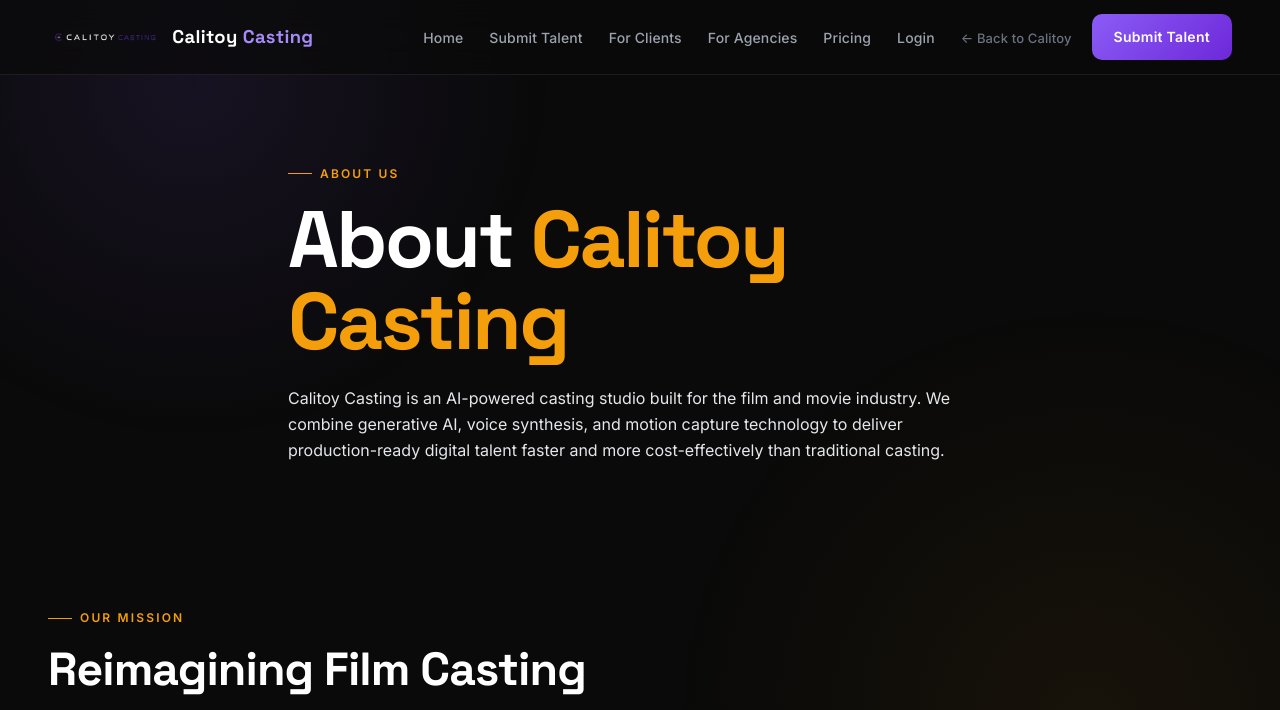
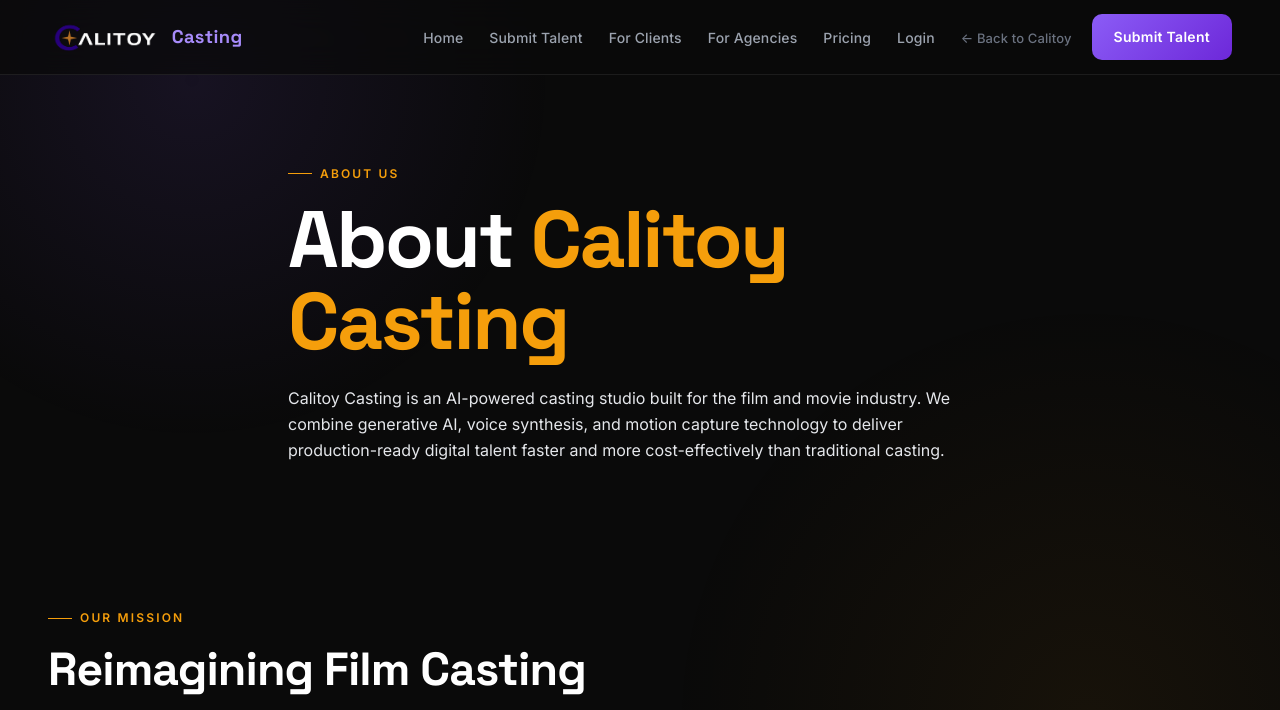
Before and after one commit to JoS727/calitoy-casting, a plain HTML site: page about.html in a window 1280 px wide. Shown: the top 710 px of the page. Drawn offline with Linux system fonts and the light colour scheme.

Commit message:
Unify branding with Calitoy Creative Agency logo (#2)
- Add unified calitoy-creative-logo.png to assets
- Update all 10 HTML files (about, agencies, clients, index, intake, login, pricing, services, showcase, submit)
- Replace favicon, nav logo, and footer logo references to use unified creative agency asset
- Update alt text to 'Calitoy Creative Agency'
- Update logo-text to display only division name 'Casting' in purple
- Add missing favicon links to all pages for consistency

```diff
--- a/about.html
+++ b/about.html
@@ -4,6 +4,7 @@
 <meta charset="UTF-8">
 <meta name="viewport" content="width=device-width, initial-scale=1.0">
 <title>About - Calitoy Casting</title>
+<link rel="icon" type="image/png" href="assets/calitoy-creative-logo.png">
 <meta name="description" content="About Calitoy Casting - AI-powered casting studio technology, team, and mission for the future of film casting.">
 <link rel="preconnect" href="https://fonts.googleapis.com">
 <link rel="preconnect" href="https://fonts.gstatic.com" crossorigin>
@@ -16,8 +17,8 @@
 <header>
   <div class="nav-wrap">
     <a href="index.html" class="nav-logo">
-      <img src="assets/calitoy-casting-logo.png" alt="Calitoy Casting">
-      <span class="logo-text">Calitoy<span> Casting</span></span>
+      <img src="assets/calitoy-creative-logo.png" alt="Calitoy Creative Agency">
+      <span class="logo-text"><span>Casting</span></span>
     </a>
     <ul class="nav-links">
       <li><a href="index.html">Home</a></li>
@@ -183,7 +184,7 @@
   <div class="container">
     <div class="footer-grid">
       <div class="footer-brand">
-        <a href="index.html" class="nav-logo"><img src="assets/calitoy-casting-logo.png" alt="Calitoy Casting" height="40"></a>
+        <a href="index.html" class="nav-logo"><img src="assets/calitoy-creative-logo.png" alt="Calitoy Creative Agency" height="40"></a>
         <p>The Digital Twin Casting House. AI-powered talent, digital doubles, voice cloning, and intelligent casting for modern productions.</p>
         <p class="footer-tagline">Part of Calitoy Creative Agency</p>
       </div>
```
Also changed, not shown: agencies.html (+4 -3 lines), clients.html (+4 -3 lines), index.html (+4 -3 lines), intake.html (+4 -3 lines), login.html (+4 -3 lines), pricing.html (+4 -3 lines), services.html (+4 -3 lines), showcase.html (+4 -3 lines), submit.html (+4 -3 lines), assets/calitoy-creative-logo.png (added).
